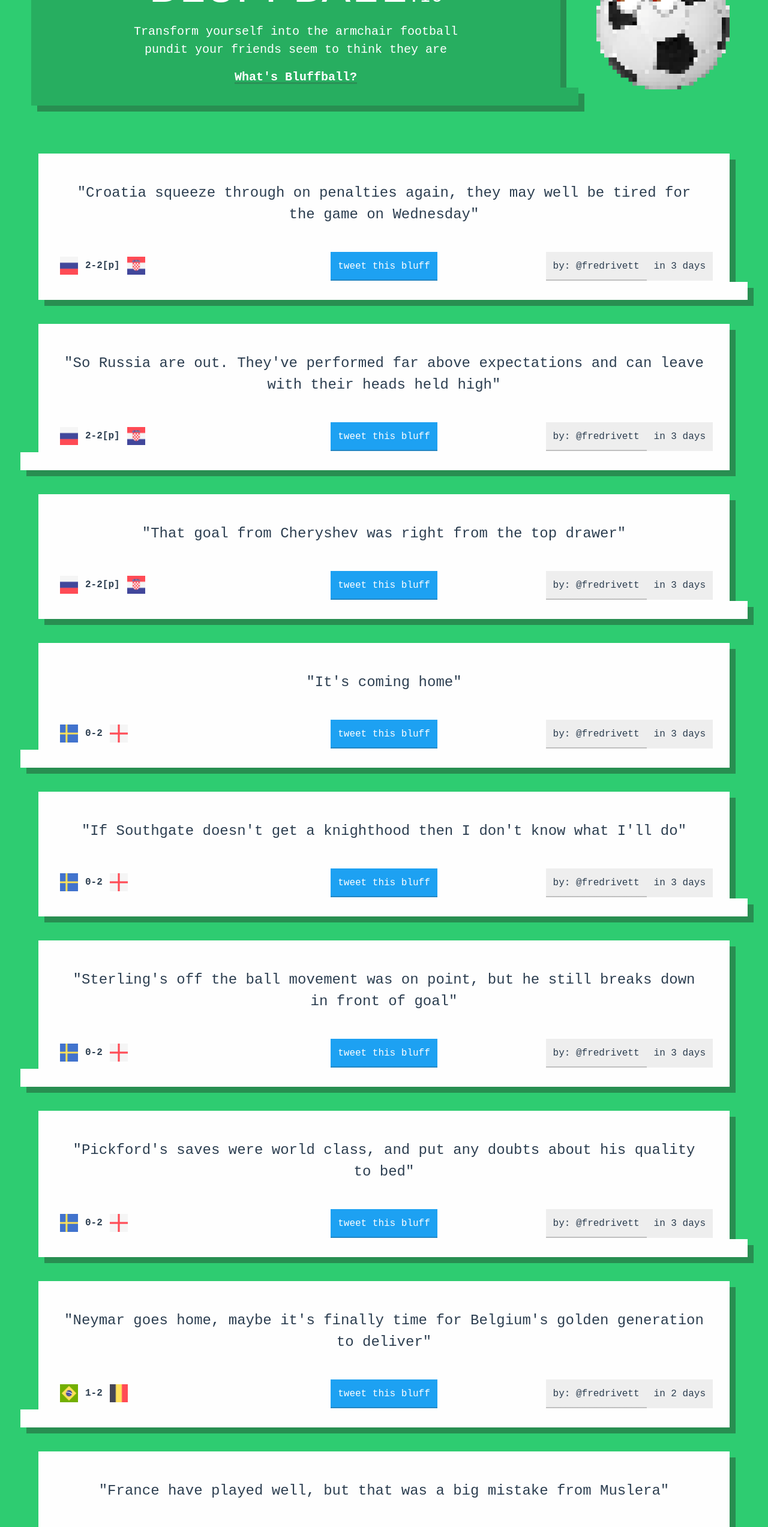
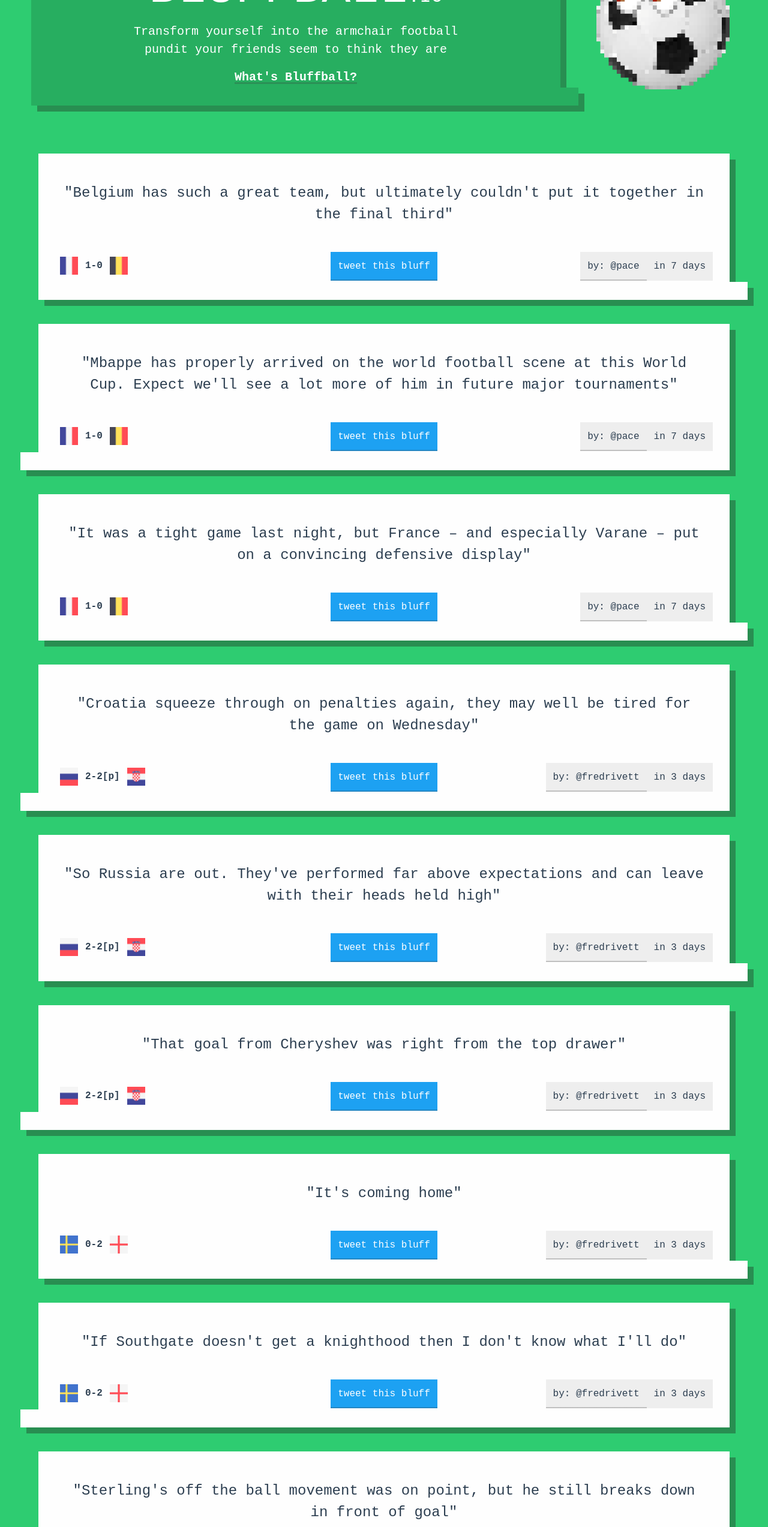
Before and after one commit to fredrivett/bluffball, a Vue app: page / in a window 1280 px wide. Shown: the part 234-2780 px from the top of the page at 60% size. Built offline with nearby package versions, Linux system fonts and the light colour scheme; a web font is replaced by a local one.

Commit message:
Add belgium france bluffs

```diff
--- a/src/components/Home.vue
+++ b/src/components/Home.vue
@@ -1,5 +1,35 @@
 <template>
   <div class="o_block o_block--bottom container">
+    <QuoteBlock
+      quote="Belgium has such a great team, but ultimately couldn't put it together in the final third"
+      team1="france"
+      score="1-0"
+      team2="belgium"
+      byUsername="pace"
+      byTweet="https://twitter.com/pace/status/1017013539293319168"
+      timestamp="1531313460"
+    />
+
+    <QuoteBlock
+      quote="Mbappe has properly arrived on the world football scene at this World Cup. Expect we'll see a lot more of him in future major tournaments"
+      team1="france"
+      score="1-0"
+      team2="belgium"
+      byUsername="pace"
+      byTweet="https://twitter.com/pace/status/1017010444257591297"
+      timestamp="1531312620"
+    />
+
+    <QuoteBlock
+      quote="It was a tight game last night, but France – and especially Varane – put on a convincing defensive display"
+      team1="france"
+      score="1-0"
+      team2="belgium"
+      byUsername="pace"
+      byTweet="https://twitter.com/pace/status/1017009431995932673"
+      timestamp="1531312500"
+    />
+
     <QuoteBlock
       quote="Croatia squeeze through on penalties again, they may well be tired for the game on Wednesday"
       team1="russia"
@@ -69,36 +99,6 @@
       byTweet="https://twitter.com/fredrivett"
       timestamp="1530986600"
     />
-
-    <QuoteBlock
-      quote="Neymar goes home, maybe it's finally time for Belgium's golden generation to deliver"
-      team1="brazil"
-      score="1-2"
-      team2="belgium"
-      byUsername="fredrivett"
-      byTweet="https://twitter.com/fredrivett"
-      timestamp="1530950032"
-    />
-
-    <QuoteBlock
-      quote="France have played well, but that was a big mistake from Muslera"
-      team1="uruguay"
-      score="0-2"
-      team2="france"
-      byUsername="fredrivett"
-      byTweet="https://twitter.com/fredrivett"
-      timestamp="1530890411"
-    />
-
-    <QuoteBlock
-      quote="The header from Varane was class, but nothing compared to that save from Lloris"
-      team1="uruguay"
-      score="0-2"
-      team2="france"
-      byUsername="fredrivett"
-      byTweet="https://twitter.com/fredrivett"
-      timestamp="1530888997"
-    />
   </div>
 </template>
 
```
Also changed, not shown: 6 other files (tests, documents, lock files or other folders).
